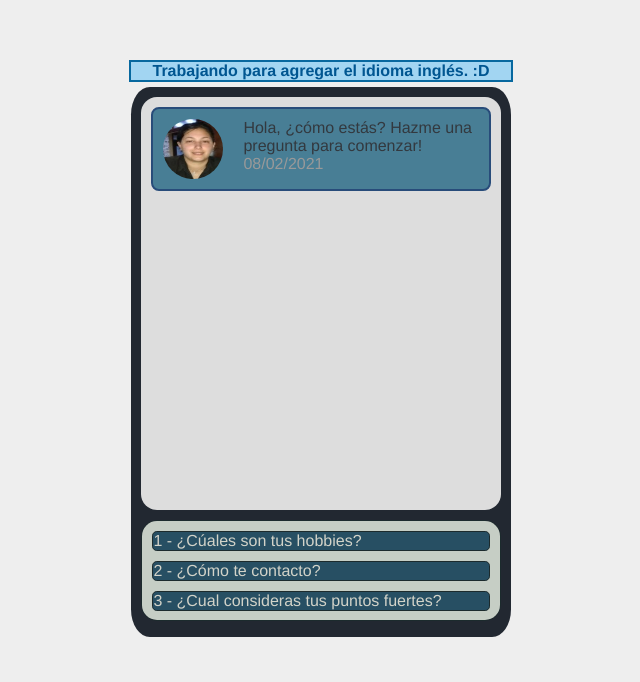
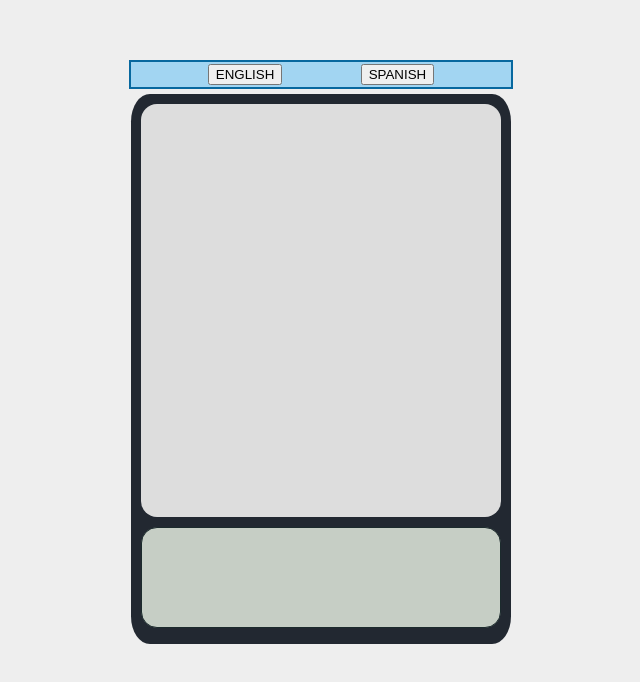
Before and after one commit to Claudia1991/chat-box-vue, a Vue app: page / in a window 1280 px wide. Shown: the top 682 px of the page, without its empty margins (319-959 px from the left). Built offline with nearby package versions, Linux system fonts and the light colour scheme.

Commit message:
Add english language interaction

```diff
--- a/src/App.vue
+++ b/src/App.vue
@@ -1,94 +1,14 @@
 <template>
-  <div id="app">
-    <information-bubble></information-bubble>
-    <div class="full-container" >
-      <chat-box></chat-box>
-      <questions-list></questions-list>
-    </div>
-  </div>
+  <screen></screen>
 </template>
 
 <script>
-import ChatBox from './components/ChatBox.vue';
-import InformationBubble from './components/InformationBubble.vue';
-import QuestionsList from './components/QuestionsList.vue';
+import Screen from './components/Screen.vue';
 
 export default {
   name: 'App',
   components: {
-    ChatBox,
-    QuestionsList,
-    InformationBubble
+    Screen,
   }
 }
 </script>
-
-<style>
-#app {
-  font-family: Avenir, Helvetica, Arial, sans-serif;
-  -webkit-font-smoothing: antialiased;
-  -moz-osx-font-smoothing: grayscale;
-  align-content: center;
-  color: #33393f;
-  margin-top: 60px;
-}
-.full-container{
-  border: 2em;
-  border-color: black;
-  border-radius: 5%;
-  background-color:  #222831;
-  margin-left: auto;
-  margin-right: auto;
-  overflow: hidden;
-}
-
-  /* Extra small devices (phones, 600px and down) */
-  @media only screen and (max-width: 600px) {
-    .full-container{
-      max-width: 80%;
-      width: 100%;
-      max-height: 75%;
-      height: 500px;
-    }
-  }
-
-  /* Small devices (portrait tablets and large phones, 600px and up) */
-  @media only screen and (min-width: 600px) {
-        .full-container{
-      max-width: 80%;
-      width: 100%;
-      max-height: 75%;
-      height: 500px;
-    }
-  }
-
-  /* Medium devices (landscape tablets, 768px and up) */
-  @media only screen and (min-width: 768px) {
-        .full-container{
-      max-width: 30%;
-      width: 100%;
-      max-height: 75%;
-      height: 550px;
-    }
-  }
-
-  /* Large devices (laptops/desktops, 992px and up) */
-  @media only screen and (min-width: 992px) {
-        .full-container{
-      max-width: 30%;
-      width: 100%;
-      max-height: 75%;
-      height: 550px;
-    }
-  }
-
-  /* Extra large devices (large laptops and desktops, 1200px and up) */
-  @media only screen and (min-width: 1200px) {
-        .full-container{
-      max-width: 30%;
-      width: 100%;
-      max-height: 75%;
-      height: 550px;
-    }
-  }
-</style>
--- a/src/assets/data/DataService.js
+++ b/src/assets/data/DataService.js
@@ -1,15 +1,15 @@
 export default{
-    getData(){
+    getSpanishMessages(){
         return [
             {
                 "id" : 1,
-                "question" : "¿Cuántos años de experiencia tienes en desarrollo?",
-                "answer" : "Empecé a desarrollar en el 2018."
+                "question" : "¿Cuántos años de experiencia tienes en desarrollo de software?",
+                "answer" : "Empecé a trabajar como programadora desde el 2018"
             },
             {
                 "id" : 2,
                 "question" : "¿En qué tecnologías desarrollas?",
-                "answer" : "Desarrollo en .Net lo que es back end, tengo experiencia tanto en Net Core y Framework; despúes un poco Javascript con los frameworks Vue Js y Angular Js. Los infaltables Html y CSS. Y no olvidemos a Sql Server."
+                "answer" : "Para back end desarrollo en Net Framework y Net Core. Con el front end tengo experiencia con los framework Vue Js y React. Para la gestión de base de datos, SQL Server"
             },
             {
                 "id" : 3,
@@ -29,7 +29,7 @@ export default{
             {
                 "id" : 6,
                 "question" : "¿Que tal está tu inglés?",
-                "answer" : "Pues, en el escrito me considero intermedio y en el oral aún me falta práctica! "
+                "answer" : "Tengo un nivel Advanced."
             },
             {
                 "id" : 7,
@@ -53,31 +53,121 @@ export default{
             }
         ];
     },
-    messagesFactoryById(id){
-        var messagesArray = [];
-        var selectedItem =  this.getData().filter(function(item){
+    getEnglishMessages(){
+        return [
+            {
+                "id" : 1,
+                "question" : "How many years of experience do you have in software development?",
+                "answer" : "I started working as a programmer since 2018"
+            },
+            {
+                "id" : 2,
+                "question" : "What technologies do you use to develop?",
+                "answer" : "For back end development in Net Framework and Net Core. With the front end I have experience with the Vue Js and React frameworks. For database management, SQL Server"
+            },
+            {
+                "id" : 3,
+                "question" : "What technologies is this app made with?",
+                "answer" : "With Vue Js. It is deployed with GitHub Pages."
+            },
+            {
+                "id" : 4,
+                "question" : "What are your hobbies?",
+                "answer" : "Uff, I like to drink beers, ride my bike and watch football. :P"
+            },
+            {
+                "id" : 5,
+                "question" : "How do I contact you?",
+                "answer" : "Well, I leave you the link of my LinkedIn profile and we can continue chatting! And feel free to make suggestions regarding this form of presentation. 'linkedin.com/in/claudia-jara-2022'"
+            },
+            {
+                "id" : 6,
+                "question" : "How is your English?",
+                "answer" : "I have an Advanced level."
+            },
+            {
+                "id" : 7,
+                "question" : "Thank you very much Clau!",
+                "answer" : "Thank you very much for taking the time to try this new way of chatting! :D <3"
+            },
+            {
+                "id" : 8,
+                "question" : "Tell me something about you",
+                "answer" : "My name is Claudia, I started developing since 2018. I like the back end and databases but I adapt well in terms of front end development."
+            },
+            {
+                "id" : 9,
+                "question" : "What do you consider your weak points?",
+                "answer" : "I think I lose patience fast! xD."
+            },
+            {
+                "id" : 10,
+                "question" : "What do you consider your strengths?",
+                "answer" : "That I don't stop trying things, until they come out!."
+            }
+        ];
+    },
+    messagesFactoryByIdAndLanguage(id, language){
+        let messagesArray = [];
+        if(id && language){
+            let selectedItem =  this.getMessagesByLanguage(language).filter(function(item){
                 return item.id === id;
             })[0];
             messagesArray.push({"message": selectedItem.question, "isAnswer": false, "isQuestion": true});
             messagesArray.push({"message": selectedItem.answer, "isAnswer": true, "isQuestion": false});
+        }
+
         return messagesArray;
     },
-    getRandomQuestions(){
-        var dataArray = [];
+    getRandomQuestionsByLanguage(language){
+        let dataArray = [];
+        if(language){
+
             while(dataArray.length < 3){
-            var id = this.getIdRandom();
+                let id = this.getIdRandom();
                 if(dataArray.find(e => e.id === id) === undefined){
-                dataArray.push(this.getData().filter(function(item){
+                    dataArray.push(this.getMessagesByLanguage(language).filter(function(item){
                         return item.id === id;
                     })[0]);
                 }
             }
+        }
+
         return dataArray;
     },
     getIdRandom(){
-        return Math.floor(Math.random() * (this.getData().length) + 1);
+        return Math.floor(Math.random() * (10) + 1);
     },
-    getFirstAnswer(){
-        return {"message": "Hola, ¿cómo estás? Hazme una pregunta para comenzar!", "isAnswer": true, "isQuestion": false};
+    getFirstAnswerByLanguage(language){
+        let message = {};
+        switch (language) {
+            case "SPANISH":
+                message = {"message": "Hola, ¿cómo estás? Hazme una pregunta para comenzar!", "isAnswer": true, "isQuestion": false};
+                break;
+
+            case "ENGLISH":
+                message = {"message": "Hello how are you? Ask me a question to get started!", "isAnswer": true, "isQuestion": false};
+                break;
+                default:
+                    message={}
+                    break;
+        }
+        return message;
+    },
+    getMessagesByLanguage(language){
+        let messages = [];
+        switch (language) {
+            case "SPANISH":
+                messages = this.getSpanishMessages();
+                break;
+
+            case "ENGLISH":
+                messages = this.getEnglishMessages();
+                break;
+                default:
+                    messages=[]
+                    break;
+        }
+        return messages;
     }
 }
--- a/src/assets/store/store.js
+++ b/src/assets/store/store.js
@@ -5,16 +5,23 @@ Vue.use(Vuex);
 
 export default new Vuex.Store({
     state:{
-        idData:0
+        idData:0,
+        selectedLanguage :'',
     },
     getters: {
         getData: state => {
             return state.idData
+        },
+        getSelectedLanguage: state => {
+            return state.selectedLanguage
         }
     },
     mutations: {
         updateData(state, payload){
             state.idData = payload;
+        },
+        updateSelectedLanguage(state, payload){
+            state.selectedLanguage = payload;
         }
     },
     actions:{}
--- a/src/components/ChatBox.vue
+++ b/src/components/ChatBox.vue
@@ -1,6 +1,6 @@
 <template>
     <div id="chat-box" ref="chat">
-        <div v-for="(bubble,index) in bubblesArray" :key="index">
+        <div v-for="(bubble, index) in bubblesArray" :key="index">
             <answer-bubble v-if="bubble.isAnswer" :answer="bubble.message"></answer-bubble>
             <question-bubble v-if="bubble.isQuestion" :question="bubble.message"></question-bubble>
         </div>
@@ -15,46 +15,58 @@ import DataService from '../assets/data/DataService.js'
 export default {
     name: "ChatBox",
     props: {
-        bubblesArray:{
+        bubblesArray: {
             type: Array,
             default(){
                 return []
             }
-        }
         },
-    components:{
+        selectedLanguage: null
+    },
+    components: {
         AnswerBubble,
         QuestionBubble
     },
-    methods:{
-        updateBubblesArray(id){
-            var newsMessages = DataService.messagesFactoryById(id);
+    methods: {
+        updateBubblesArray(id) {
+            let newsMessages = DataService.messagesFactoryByIdAndLanguage(id, this.selectedLanguage);
             newsMessages.forEach(e => {
                 this.bubblesArray.push(e);
             });
         },
         scrollToEnd: function () {
-            this.$nextTick(function() {
-                var element = this.$refs.chat;
+            this.$nextTick(function () {
+                let element = this.$refs.chat;
                 element.scrollTop = element.scrollHeight + 120;
-            })}
+            })
         },
-    created: function(){
-        this.bubblesArray.push(DataService.getFirstAnswer());
+        getFirstAnswerByLanguage: function(){
+            if (this.selectedLanguage) {
+                this.bubblesArray.push(DataService.getFirstAnswerByLanguage(this.selectedLanguage));
+            }
+        }
+    },
+    created: function () {
+        if (this.selectedLanguage) {
+            this.bubblesArray.push(DataService.getFirstAnswerByLanguage(this.selectedLanguage));
+        }
     },
     watch: {
-        '$store.state.idData'(newValue){
+        '$store.state.idData'(newValue) {
             this.updateBubblesArray(newValue);
         },
-        bubblesArray(){
+        bubblesArray() {
             this.scrollToEnd();
+        },
+        selectedLanguage() {
+            this.getFirstAnswerByLanguage()
         }
     }
 }
 </script>
 
 <style scoped>
-    #chat-box{
+#chat-box {
     background-color: #dddddd;
     border-radius: 1em;
     margin-left: auto;
@@ -65,7 +77,7 @@ export default {
     height: 100%;
 }
 
-    div div::-webkit-scrollbar{
+div div::-webkit-scrollbar {
     width: 16px;
 }
 
--- a/src/components/InformationBubble.vue
+++ b/src/components/InformationBubble.vue
@@ -1,17 +1,18 @@
 <template>
     <div id="InformationBuble">
-        <span><center><b>{{information}}</b></center></span>
+        <button v-on:click="selectedLanguage('ENGLISH')">ENGLISH</button>
+        <button v-on:click="selectedLanguage('SPANISH')">SPANISH</button>
     </div>
 </template>
 
 <script>
 export default {
     name:"InformationBuble",
-    data(){
-        return {
-            information: 'Trabajando para agregar el idioma inglés. :D',
+    methods: {
+        selectedLanguage: function(language)  {
+            this.$store.commit('updateSelectedLanguage', language);
         }
-    }
+    },
 }
 </script>
 
@@ -23,6 +24,12 @@ export default {
         margin-left: auto;
         margin-right: auto;
         margin-bottom: 5px;
+        display: flex;
+        justify-content: space-evenly;
+    }
+
+    button{
+        margin: 2px;
     }
 
     /* Extra small devices (phones, 600px and down) */
--- a/src/components/QuestionsList.vue
+++ b/src/components/QuestionsList.vue
@@ -13,16 +13,14 @@ import DataService from '../assets/data/DataService.js'
 
 export default {
     name: "QuestionList",
+    props:{
+        selectedLanguage:null
+    },
     data(){
         return{
             questionsArray: [],
-            idQuestionSelected:0
+            idQuestionSelected:0,
         }
-    },
-    props: {
-    },
-    created: function(){
-        this.chargeQuestions();
     },
     methods:{
         selectQuestion: function(e, element){
@@ -31,7 +29,14 @@ export default {
             this.chargeQuestions();
         },
         chargeQuestions: function(){
-            this.questionsArray = DataService.getRandomQuestions();
+            if(this.selectedLanguage){
+                this.questionsArray = DataService.getRandomQuestionsByLanguage(this.selectedLanguage);
+            }
+        }
+    },
+    watch:{
+        selectedLanguage(){
+            this.chargeQuestions();
         }
     }
 }
--- /dev/null
+++ b/src/components/Screen.vue
@@ -0,0 +1,105 @@
+<template>
+    <div id="screen">
+        <information-bubble></information-bubble>
+        <div class="full-container">
+            <chat-box :selected-language="selectedLanguage"></chat-box>
+            <questions-list :selected-language="selectedLanguage"></questions-list>
+        </div>
+    </div>
+</template>
+
+<script>
+import ChatBox from './ChatBox.vue';
+import InformationBubble from './InformationBubble.vue';
+import QuestionsList from './QuestionsList.vue';
+
+export default {
+    name: 'Screen',
+    components: {
+        ChatBox,
+        QuestionsList,
+        InformationBubble
+    },
+    data() {
+        return {
+            selectedLanguage:''
+        }
+    },
+    watch: {
+        '$store.state.selectedLanguage'(newValue){
+            this.selectedLanguage = newValue;
+        }
+    }
+}
+</script>
+
+<style>
+#screen {
+    font-family: Avenir, Helvetica, Arial, sans-serif;
+    -webkit-font-smoothing: antialiased;
+    -moz-osx-font-smoothing: grayscale;
+    align-content: center;
+    color: #33393f;
+    margin-top: 60px;
+}
+
+.full-container {
+    border: 2em;
+    border-color: black;
+    border-radius: 5%;
+    background-color: #222831;
+    margin-left: auto;
+    margin-right: auto;
+    overflow: hidden;
+}
+
+/* Extra small devices (phones, 600px and down) */
+@media only screen and (max-width: 600px) {
+    .full-container {
+        max-width: 80%;
+        width: 100%;
+        max-height: 75%;
+        height: 500px;
+    }
+}
+
+/* Small devices (portrait tablets and large phones, 600px and up) */
+@media only screen and (min-width: 600px) {
+    .full-container {
+        max-width: 80%;
+        width: 100%;
+        max-height: 75%;
+        height: 500px;
+    }
+}
+
+/* Medium devices (landscape tablets, 768px and up) */
+@media only screen and (min-width: 768px) {
+    .full-container {
+        max-width: 30%;
+        width: 100%;
+        max-height: 75%;
+        height: 550px;
+    }
+}
+
+/* Large devices (laptops/desktops, 992px and up) */
+@media only screen and (min-width: 992px) {
+    .full-container {
+        max-width: 30%;
+        width: 100%;
+        max-height: 75%;
+        height: 550px;
+    }
+}
+
+/* Extra large devices (large laptops and desktops, 1200px and up) */
+@media only screen and (min-width: 1200px) {
+    .full-container {
+        max-width: 30%;
+        width: 100%;
+        max-height: 75%;
+        height: 550px;
+    }
+}
+</style>
```
Lines whose indentation alone changed are shown as unchanged.
